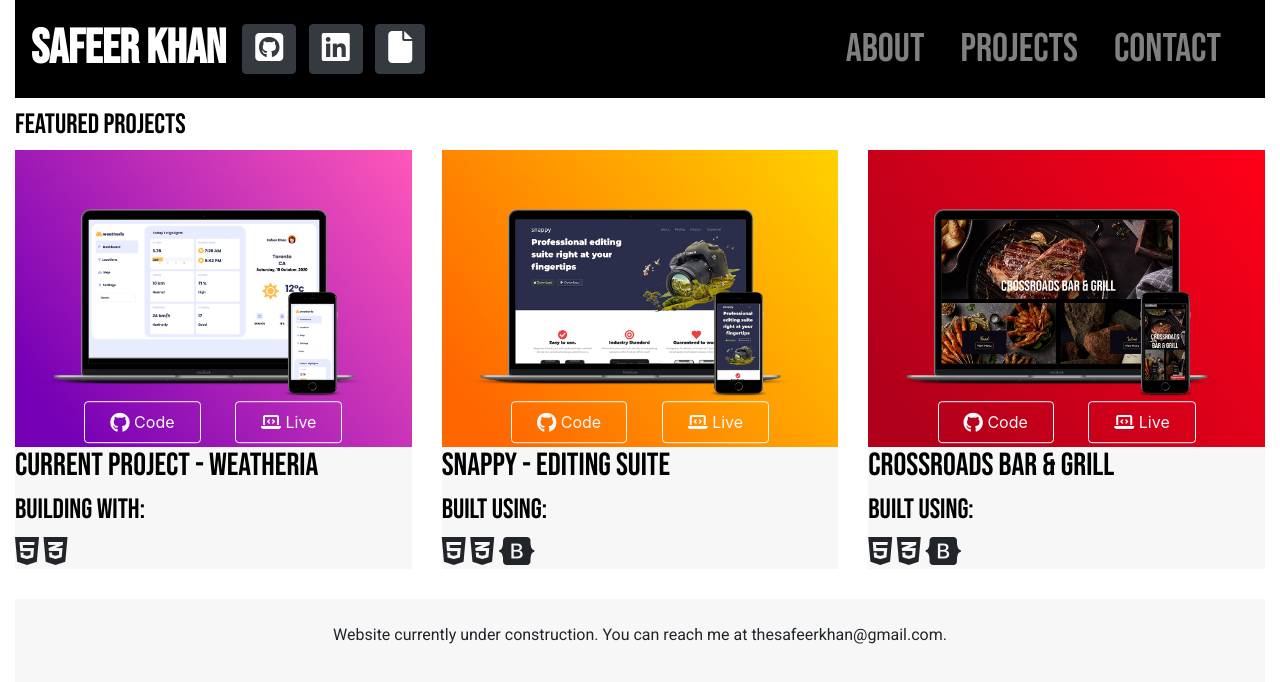
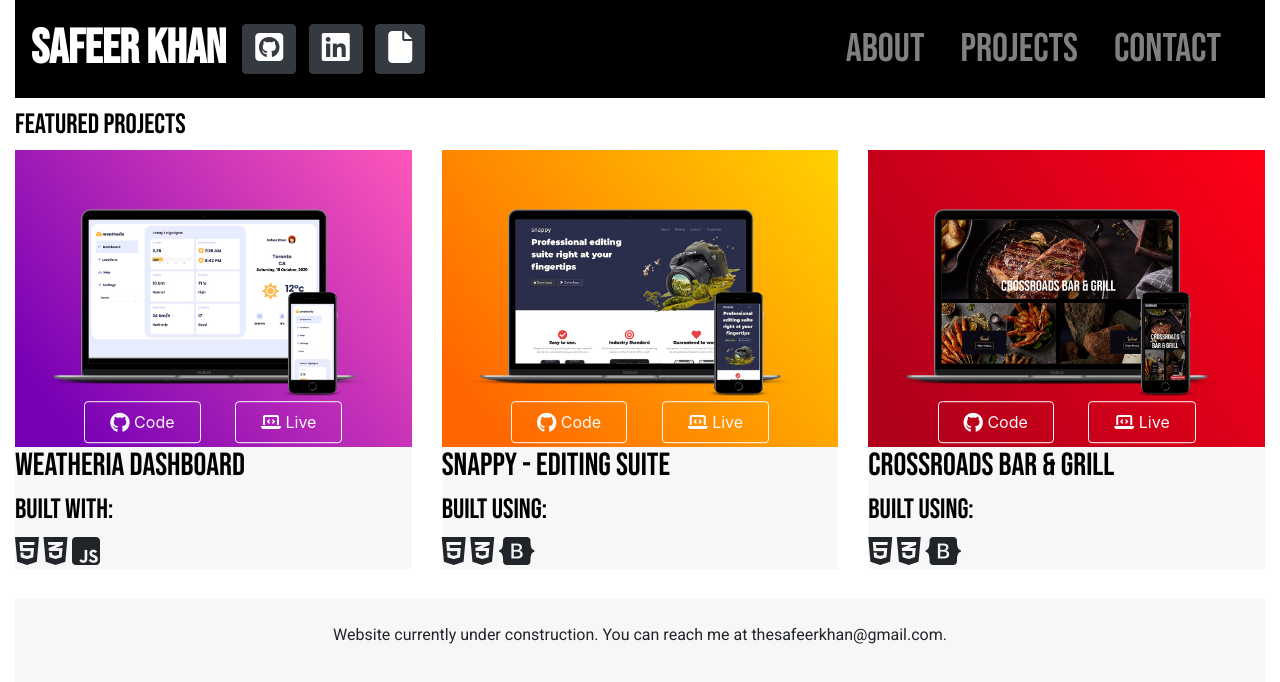
Before and after one commit to thesafeerkhan/safeerkhan-portfolio-old, a plain HTML site: page index.html in a window 1280 px wide. Shown: the top 682 px of the page. Drawn offline with nearby package versions, Linux system fonts and the light colour scheme.

Commit message:
Projects Title and Description change

```diff
--- a/index.html
+++ b/index.html
@@ -52,11 +52,12 @@
 							</div>
 						</div>
 						<div class="project-summary">
-							<h2>Current Project - Weatheria</h2>
+							<h2>Weatheria Dashboard</h2>
 							<div class="tech-icons">
-								<h3>Building with:</h3>
+								<h3>Built with:</h3>
 								<i class="fab fa-html5 fa-2x"></i>
 								<i class="fab fa-css3-alt fa-2x"></i>
+								<i class="fab fa-js-square fa-2x"></i>
 							</div>
 						</div>
 					</div>
```
